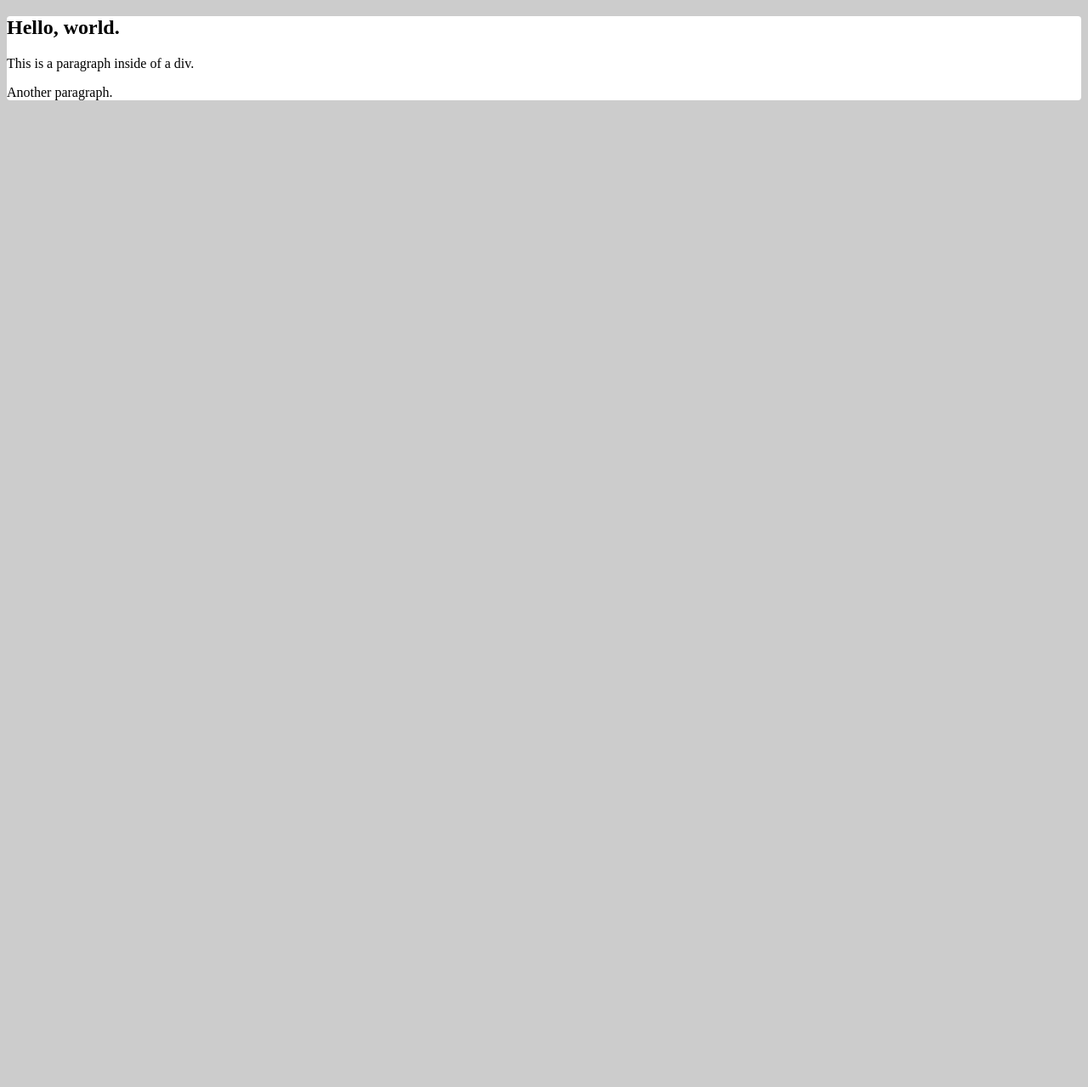
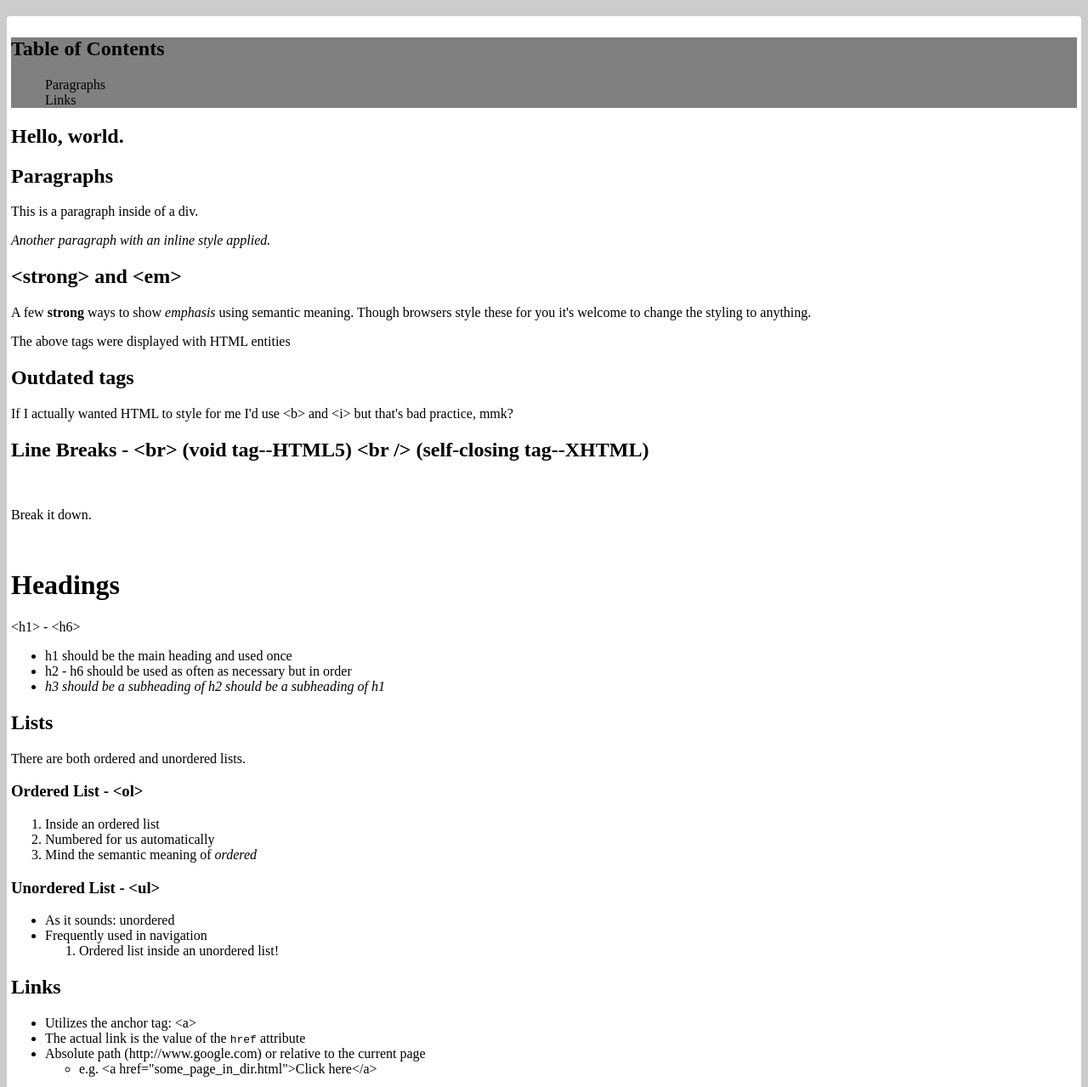
Before and after one commit to mark-wetzel/htmlpractice, a plain HTML site: page index.html in a window 1280 px wide. Shown: the part 61-1340 px from the top of the page at 85% size. Before the commit the page ends 800 px from the top, so only its background shows below. Drawn offline with Linux system fonts and the light colour scheme.

Commit message:
Begin table of contents and add reset.css

```diff
--- a/index.html
+++ b/index.html
@@ -2,6 +2,8 @@
 <html lang="en">
     <head>
         <title>Html5</title>
+        <!---->
+        <!--<link rel="stylesheet" href="reset.css">-->
         <style>
             body {
                 background-color:#ccc;
@@ -9,17 +11,95 @@
 
             div.content {
                 background-color:#fff;
-                /*padding:5px;*/
+                padding:5px;
                 border-radius:4px;
+            }
+
+            div#toc {
+                background-color:gray;
+            }
+
+            div#toc ul {
+                margin:0;
+            }
+
+            div#toc ul li {
+                list-style:none;
+            }
+
+            div#toc ul li a {
+                color:#000;
+                text-decoration:none;
             }
         </style>
     </head>
+
     <body>
         <h1>Html5</h1>
         <div class="content">
+
+            <div id="toc">
+                <h2>Table of Contents</h2>
+                <ul>
+                    <li><a href="#paragraphs">Paragraphs</a></li>
+                    <li><a href="#links">Links</a></li>
+
+                </ul>
+            </div>
+
             <h2>Hello, world.</h2>
+            <h2 id="paragraphs">Paragraphs</h2>
             <p data-intro>This is a paragraph inside of a div.</p>
-            <p>Another paragraph.</p>
+            <!--Inline style-->
+            <p style="font-style:italic;">Another paragraph with an inline style applied.</p>
+
+            <h2>&lt;strong&gt; and &lt;em&gt;</h2>
+            <p>A few <strong>strong</strong> ways to show <em>emphasis</em> using semantic meaning. Though browsers style these for you it's welcome to change the styling to anything.</p>
+            <p>The above tags were displayed with HTML entities</p>
+
+            <h2>Outdated tags</h2>
+            <p>If I actually wanted HTML to style for me I'd use &lt;b&gt; and &lt;i&gt; but that's bad practice, mmk?</p>
+
+            <h2>Line Breaks - &lt;br&gt; (void tag--HTML5) &lt;br /&gt; (self-closing tag--XHTML)</h2>
+            <br>
+            <p>Break it down.</p>
+            <br>
+
+            <h1>Headings</h1>
+            &lt;h1&gt; -  &lt;h6&gt;
+            <ul>
+                <li>h1 should be the main heading and used once</li>
+                <li>h2 - h6 should be used as often as necessary but in order</li>
+                <li><em>h3 should be a subheading of h2 should be a subheading of h1</em></li>
+            </ul>
+
+            <h2>Lists</h2>
+            <p>There are both ordered and unordered lists.</p>
+            <h3>Ordered List - &lt;ol&gt;</h3>
+            <ol>
+                <li>Inside an ordered list</li>
+                <li>Numbered for us automatically</li>
+                <li>Mind the semantic meaning of <em>ordered</em></li>
+            </ol>
+            <h3>Unordered List - &lt;ul&gt;</h3>
+            <ul>
+                <li>As it sounds: unordered</li>
+                <li>Frequently used in navigation</li>
+
+                <ol>
+                    <li>Ordered list inside an unordered list!</li>
+                </ol>
+            </ul>
+
+            <h2 id="links">Links</h2>
+            <ul>
+                <li>Utilizes the anchor tag: &lt;a&gt;</li>
+                <li>The actual link is the value of the <code>href</code> attribute</li>
+                <li>Absolute path (http://www.google.com) or relative to the current page</li>
+                <ul>
+                    <li>e.g. &lta href="some_page_in_dir.html"&gt;Click here&lt;/a&gt;</li>
+                </ul>
+            </ul>
         </div>
     </body>
 </html>
--- /dev/null
+++ b/reset.css
@@ -0,0 +1,48 @@
+/* http://meyerweb.com/eric/tools/css/reset/
+   v2.0 | 20110126
+   License: none (public domain)
+*/
+
+html, body, div, span, applet, object, iframe,
+h1, h2, h3, h4, h5, h6, p, blockquote, pre,
+a, abbr, acronym, address, big, cite, code,
+del, dfn, em, img, ins, kbd, q, s, samp,
+small, strike, strong, sub, sup, tt, var,
+b, u, i, center,
+dl, dt, dd, ol, ul, li,
+fieldset, form, label, legend,
+table, caption, tbody, tfoot, thead, tr, th, td,
+article, aside, canvas, details, embed,
+figure, figcaption, footer, header, hgroup,
+menu, nav, output, ruby, section, summary,
+time, mark, audio, video {
+	margin: 0;
+	padding: 0;
+	border: 0;
+	font-size: 100%;
+	font: inherit;
+	vertical-align: baseline;
+}
+/* HTML5 display-role reset for older browsers */
+article, aside, details, figcaption, figure,
+footer, header, hgroup, menu, nav, section {
+	display: block;
+}
+body {
+	line-height: 1;
+}
+ol, ul {
+	list-style: none;
+}
+blockquote, q {
+	quotes: none;
+}
+blockquote:before, blockquote:after,
+q:before, q:after {
+	content: '';
+	content: none;
+}
+table {
+	border-collapse: collapse;
+	border-spacing: 0;
+}
```
